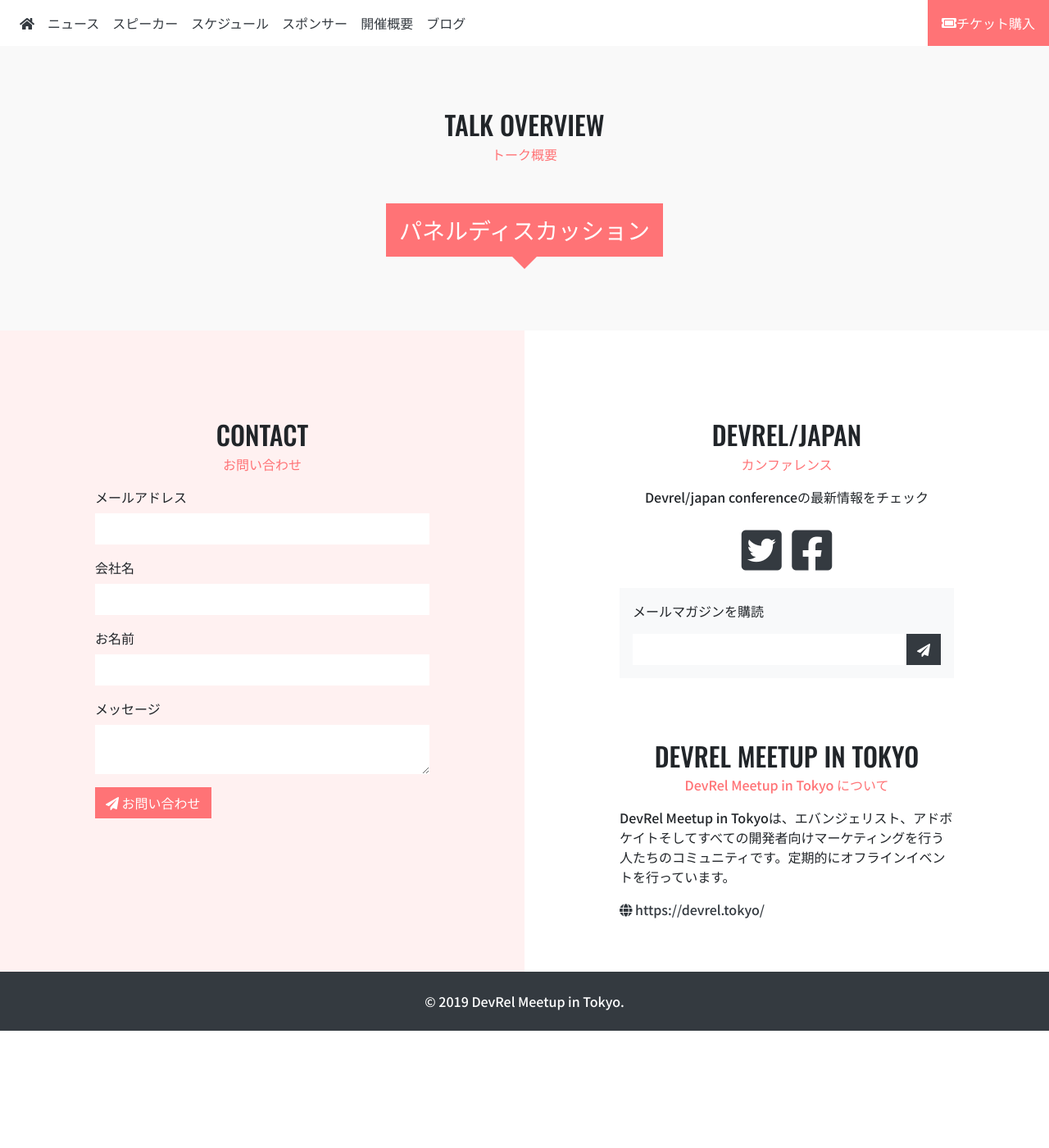
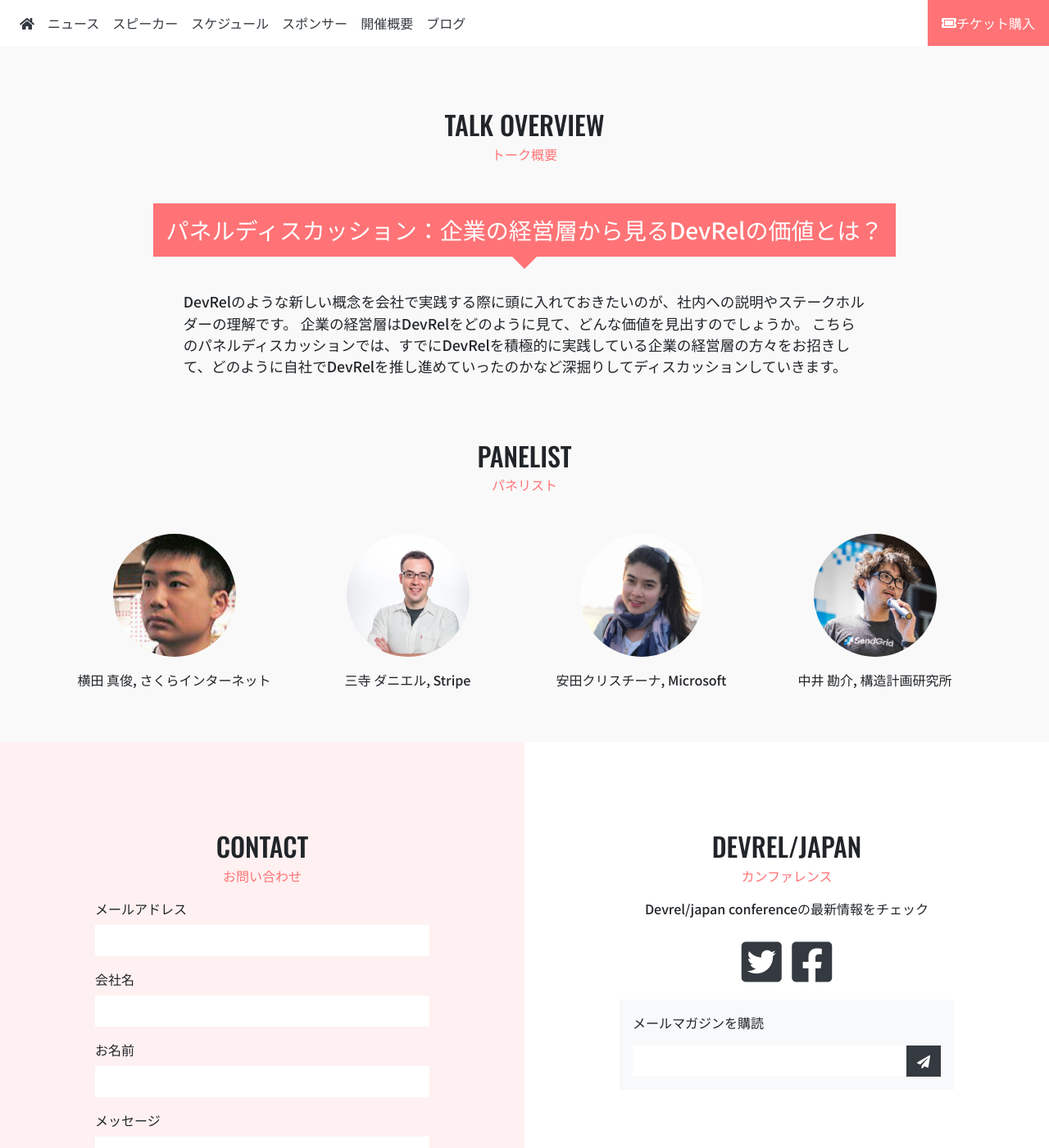
Before and after one commit to DevRelMeetupTokyo/japan-2019, a Jekyll site: the page built from speakers/hikaru.md, in a window 1280 px wide and 1400 px high, scrolled down 526 px. Shown: the whole window at 82% size. Built offline with Jekyll 4.4.1, drawn with Linux system fonts in a browser that asks for light colours; nearby versions of some CDN libraries; comment, search, counter and statistics services are not loaded; before the commit the page ends 1783 px from its top, so only the background shows below that.

Commit message:
Add panelist

```diff
--- a/_data/panelers.json
+++ b/_data/panelers.json
@@ -40,5 +40,19 @@
     "linkedin": "",
     "web": "",
     "speaker": ""
+  },
+  {
+    "title": "",
+    "description": "",
+    "company": "構造計画研究所",
+    "name": "中井 勘介",
+    "id": "nakai",
+    "profile": "",
+    "twitter": "",
+    "facebook": "",
+    "github": "",
+    "linkedin": "",
+    "web": "",
+    "speaker": ""
   }
 ]
--- a/_data/sessions.json
+++ b/_data/sessions.json
@@ -56,8 +56,8 @@
   {
     "time": "13:50",
     "track": "3",
-    "title": "パネルディスカッション",
-    "description": "",
+    "title": "パネルディスカッション：企業の経営層から見るDevRelの価値とは？",
+    "description": "DevRelのような新しい概念を会社で実践する際に頭に入れておきたいのが、社内への説明やステークホルダーの理解です。\n企業の経営層はDevRelをどのように見て、どんな価値を見出すのでしょうか。\nこちらのパネルディスカッションでは、すでにDevRelを積極的に実践している企業の経営層の方々をお招きして、どのように自社でDevRelを推し進めていったのかなど深掘りしてディスカッションしていきます。",
     "company": "",
     "name": "丸山ひかる",
     "id": "hikaru",
@@ -183,7 +183,7 @@
     "time": "15:50",
     "track": "1",
     "title": "エバンジェリスト誕生 - 半年間の軌跡",
-    "description": "彼女は会社で最も成績の優秀な採用担当者でした。この会社ではフルスタックのクラウドエンジニアの採用を推進しており、その中で彼女は好奇心をもって仕事に取り組んでいました。どうしたらもっと採用に自分が関われるのか、どうやったら評価を自分も一緒にできるのか、等。彼女はエンジニアの仕事の内容と、採用に使用されるプログラミングテストの内容に自然に興味を持っていました。もちろん、彼女は技術的な専門家ではなく、その内容を他の人にゆだねていたのです。 ある時、私は彼女の社内説明を聞き、閃きました。彼女のトークに、エバンジェリストとしての優れた才能の片鱗を見出したのです。 それから私と彼女との二人三脚の日々が始まりました。 トレーニングして結果が出る部分、直ぐに理解できる部分もあれば、なかなかうまくいかない部分もあります。でも砂に水がしみ込むようにあっという間に成長はやってきました。 でも、その成功の過程で、苦悩、葛藤など、様々なことがありました。 そして結果を出して、また次のチャレンジに向かっています。 この成長の軌跡を、会社のマーケティングやサービスのためにエバンジェリストを養成したい会社や組織だけでなく、開発者コミュニティの人々のためにも共有したいと思います。",
+    "description": "彼女はとても成果を上げていた優秀な採用担当者でした。この会社ではフルスタックのクラウドエンジニアの採用を推進しており、その中で彼女は好奇心をもって仕事に取り組んでいました。どうしたらもっと採用に自分が関われるのか、どうやったら評価を自分も一緒にできるのか、等。彼女はエンジニアの仕事の内容と、採用に使用されるプログラミングテストの内容に自然に興味を持っていました。もちろん、彼女は技術的な専門家ではなく、その内容を他の人にゆだねていたのです。 ある時、私は彼女の社内説明を聞き、閃きました。彼女のトークに、エバンジェリストとしての優れた才能の片鱗を見出したのです。 それから私と彼女との二人三脚の日々が始まりました。 トレーニングして結果が出る部分、直ぐに理解できる部分もあれば、なかなかうまくいかない部分もあります。でも砂に水がしみ込むようにあっという間に成長はやってきました。 でも、その成功の過程で、苦悩、葛藤など、様々なことがありました。 そして結果を出して、また次のチャレンジに向かっています。 この成長の軌跡を、会社のマーケティングやサービスのためにエバンジェリストを養成したい会社や組織だけでなく、開発者コミュニティの人々のためにも共有したいと思います。",
     "company": "FIXER",
     "name": "鈴木章太郎",
     "id": "shotaro",
--- a/_layouts/speaker.html
+++ b/_layouts/speaker.html
@@ -67,7 +67,31 @@
               {{ session.description | markdownify }}
             </div>
           </div>
-          </div><!-- row -->
+        </div>
+        {% if session.panel == 'true' %}
+          <div class="row">
+            <div class="col-12 text-center">
+              <h2 class="font_oswald mb-1">PANELIST</h2>
+              <p class="mb-4 mb-sm-5 text-primary">パネリスト</p>
+            </div>
+          </div>
+          <div class="row">
+            <div class="col-12 text-center">
+              <div class="row">
+                {% for paneler in site.data.panelers %}
+                  <div class="col-3">
+                    <p>
+                      <img class="rounded-circle" src="{{ site.baseurl }}/assets/img/speakers/{{ paneler.id }}.jpg" alt="{{ paneler.name }}" width="150" height="150" />
+                    </p>
+                    <p>
+                      {{ paneler.name }}, {{ paneler.company }}
+                    </p>
+                  </div>
+                {% endfor %}
+              </div>
+            </div>
+          </div>
+        {% endif %}
         </div><!-- container-fluid -->
       </div><!-- fluid_extend -->
     {% include footer.html %}
```
Also changed, not shown: assets/img/speakers/nakai.jpg (added). Lines whose indentation alone changed are shown as unchanged.
